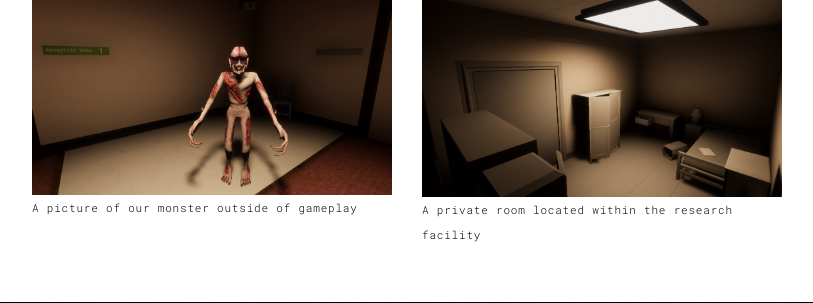
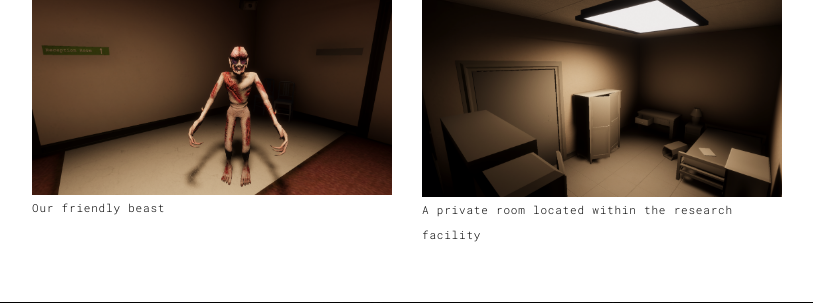
Before and after one commit to grin0021/Portfolio, a Flask app: page /TacetMonstrum.html in a window 1280 px wide. Shown: the part 1277-1580 px from the top of the page, without its empty margins (233-1046 px from the left). Run offline with Flask 3, Linux system fonts and the light colour scheme; some libraries are stand-ins or nearby versions.

Commit message:
Update TacetMonstrum.html

```diff
--- a/templates/TacetMonstrum.html
+++ b/templates/TacetMonstrum.html
@@ -92,7 +92,7 @@
         <div class="row">
           <div class="col-xs-12 col-md-6">
             <img src="static/assets/images/TacetMonster2.jpg" class="img-responsive" alt="">
-            <p>A picture of our monster outside of gameplay</p>
+            <p>Our friendly beast</p>
           </div>
           <div class="col-xs-12 col-md-6">
             <img src="static/assets/images/TacetPrivateRoom.jpg" class="img-responsive" alt="">
```
